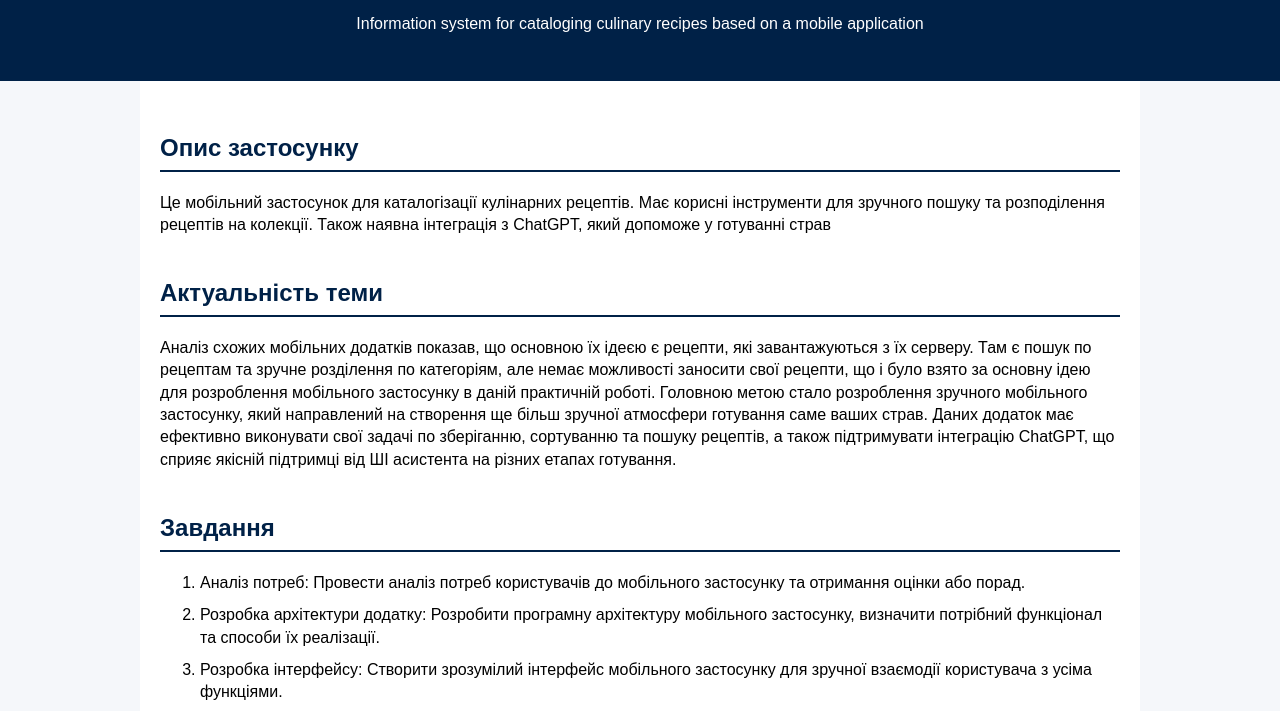
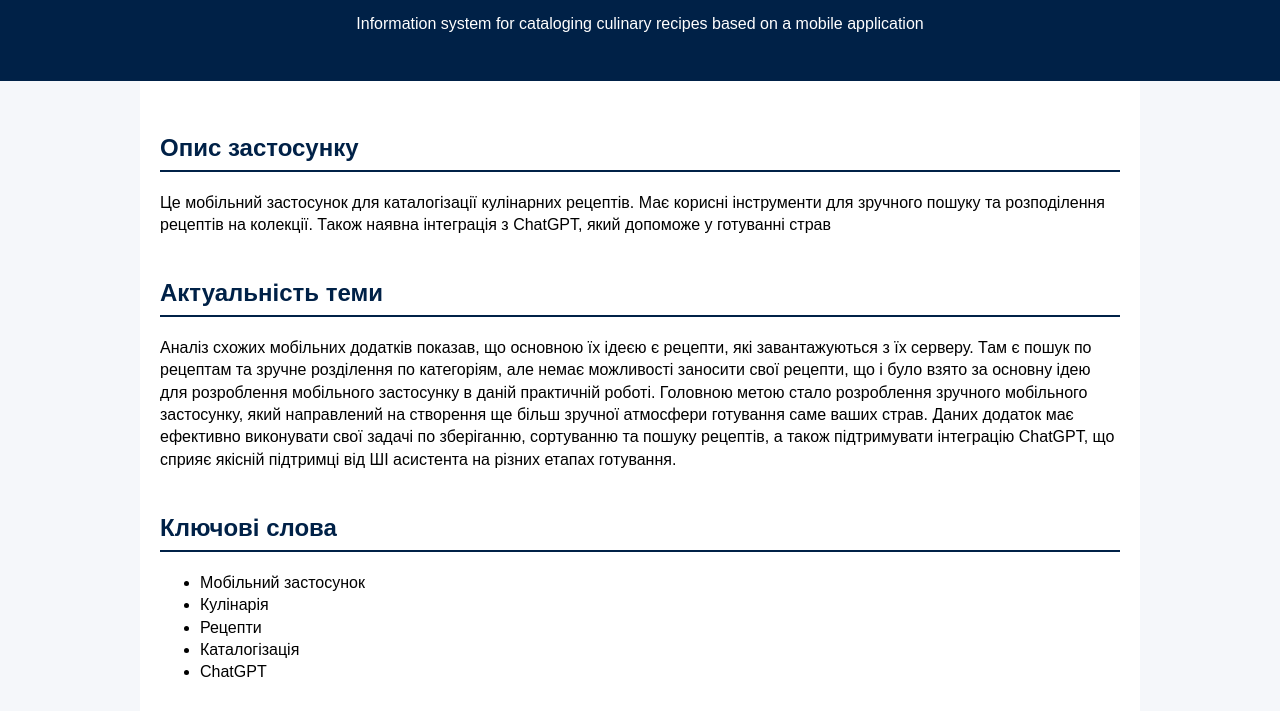
Before and after one commit to DepressiveStar228/Recipe_Lending, a website built with webpack: page index.html in a window 1280 px wide. Shown: the part 187-898 px from the top of the page. Built offline with nearby package versions, Linux system fonts and the light colour scheme.

Commit message:
V0.3.1 - Content Implementation (add missing section)

```diff
--- a/index.html
+++ b/index.html
@@ -50,6 +50,18 @@
   </section>
 
   <section>
+    <h2>Ключові слова</h2>
+
+    <ul>
+      <li>Мобільний застосунок</li>
+      <li>Кулінарія</li>
+      <li>Рецепти</li>
+      <li>Каталогізація</li>
+      <li>ChatGPT</li>
+    </ul>
+  </section>
+
+  <section>
     <h2>Завдання</h2>
 
     <ol>
```
